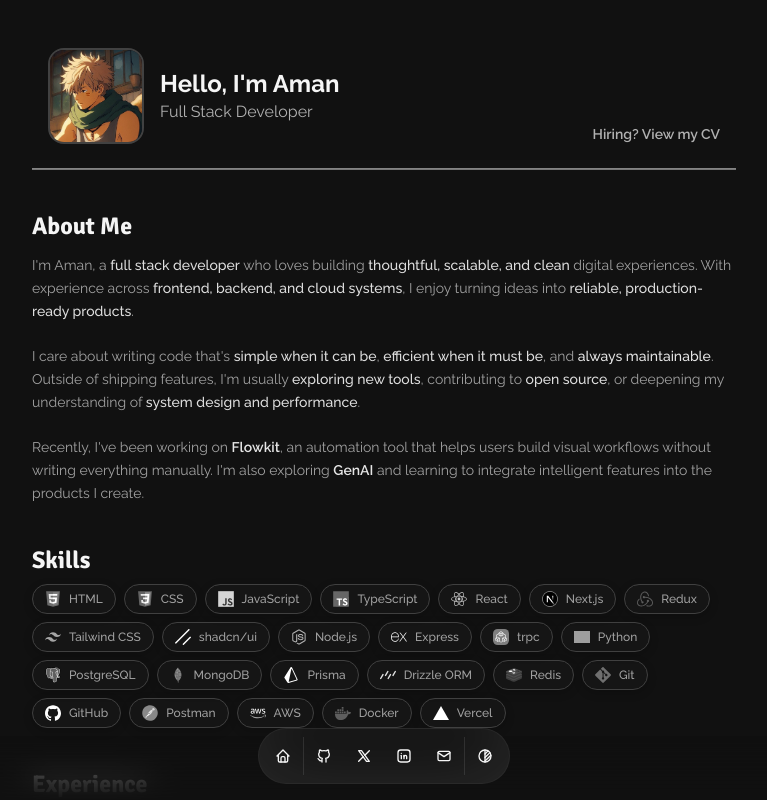
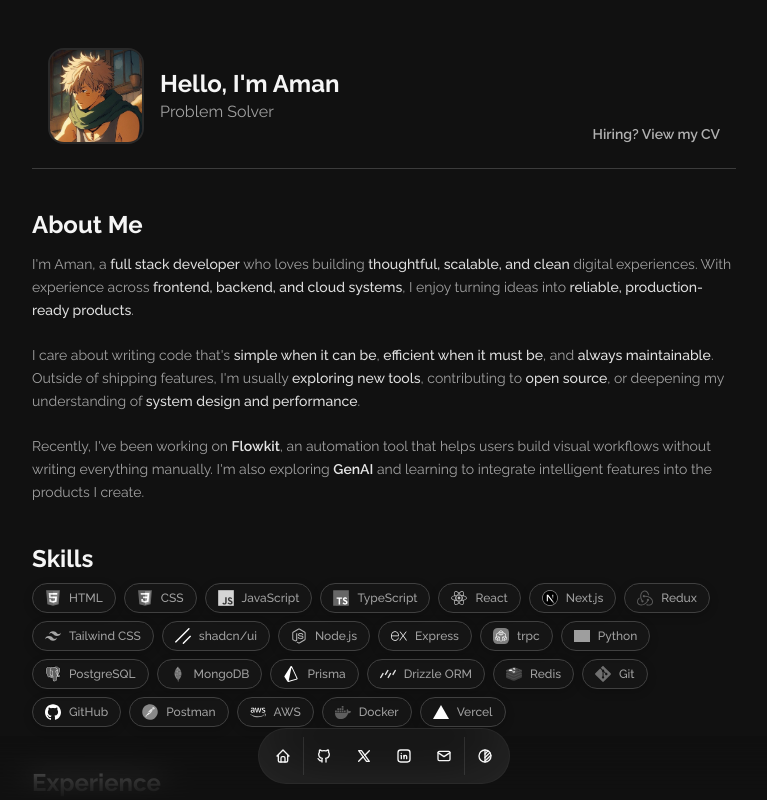
Before and after one commit to akgbytes/new-portfolio, a Next.js app: page / in a window 1280 px wide. Shown: the top 800 px of the page, without its empty margins (256-1023 px from the left). Built offline with nearby package versions, Linux system fonts and the light colour scheme; grey boxes are pictures that could not be loaded.

Commit message:
fix: auto rotating text animation in intro section

```diff
--- a/src/app/globals.css
+++ b/src/app/globals.css
@@ -61,8 +61,8 @@ body {
 
 :root {
   --radius: 0.625rem;
-  --background: oklch(96% 0.007 250);
-  --foreground: oklch(22% 0.01 250);
+  --background: oklch(1 0 0);
+  --foreground: oklch(0.145 0 0);
   --card: oklch(1 0 0);
   --card-foreground: oklch(0.145 0 0);
   --popover: oklch(1 0 0);
--- a/src/components/animated-line.tsx
+++ b/src/components/animated-line.tsx
@@ -10,7 +10,7 @@ const AnimatedLine = () => {
       transition={{ duration: 0.3, delay: 0.4 }}
     >
       <motion.hr
-        className="h-0.5 bg-muted-foreground/70"
+        className="h-px bg-muted"
         initial={{ scaleX: 0 }}
         animate={{ scaleX: 1 }}
         transition={{ duration: 1.8, ease: "easeOut" }}
--- a/src/components/sections/about-me.tsx
+++ b/src/components/sections/about-me.tsx
@@ -10,7 +10,7 @@ function AboutMe() {
       transition={{ duration: 0.4, delay: 0.6 }}
     >
       <motion.h1
-        className="text-xl sm:text-2xl font-bold font-signika text-foreground"
+        className="text-xl sm:text-2xl font-bold text-foreground"
         initial={{ opacity: 0, x: -20 }}
         animate={{ opacity: 1, x: 0 }}
         transition={{ duration: 0.3, delay: 0.7 }}
--- a/src/components/sections/experience.tsx
+++ b/src/components/sections/experience.tsx
@@ -23,7 +23,7 @@ export default function Experience() {
       transition={{ duration: 0.4, delay: 2.0 }}
     >
       <motion.h1
-        className="text-xl sm:text-2xl font-bold font-signika text-foreground mb-2"
+        className="text-xl sm:text-2xl font-bold text-foreground mb-2"
         initial={{ opacity: 0, x: -20 }}
         animate={{ opacity: 1, x: 0 }}
         transition={{ duration: 0.3, delay: 2.1 }}
--- a/src/components/sections/intro-section.tsx
+++ b/src/components/sections/intro-section.tsx
@@ -2,13 +2,11 @@
 
 import Image from "next/image";
 import Link from "next/link";
-import React, { useEffect, useRef, useState } from "react";
-import { motion, Variants } from "motion/react";
+import { useEffect, useState } from "react";
+import { motion } from "motion/react";
 
 export default function IntroSection() {
-  const [isHovered, setIsHovered] = useState(false);
   const [currentIndex, setCurrentIndex] = useState(0);
-  const intervalRef = useRef<number | null>(null);
 
   const texts = [
     "Full Stack Developer",
@@ -17,30 +15,14 @@ export default function IntroSection() {
     "Tech Enthusiast",
   ];
 
-  // carousel logic, only runs while hovered
+  // Auto-rotate subtitles every 2s
   useEffect(() => {
-    // Clear any existing interval
-    if (intervalRef.current) {
-      window.clearInterval(intervalRef.current);
-      intervalRef.current = null;
-    }
+    const interval = setInterval(() => {
+      setCurrentIndex((prev) => (prev + 1) % texts.length);
+    }, 2000);
 
-    if (isHovered) {
-      intervalRef.current = window.setInterval(() => {
-        setCurrentIndex((prev) => (prev + 1) % texts.length);
-      }, 1500);
-    } else {
-      // reset to first item when not hovered
-      setCurrentIndex(0);
-    }
-
-    return () => {
-      if (intervalRef.current) {
-        window.clearInterval(intervalRef.current);
-        intervalRef.current = null;
-      }
-    };
-  }, [isHovered]);
+    return () => clearInterval(interval);
+  }, []);
 
   return (
     <motion.div
@@ -48,13 +30,10 @@ export default function IntroSection() {
       initial={{ opacity: 0, y: 20 }}
       animate={{ opacity: 1, y: 0 }}
       transition={{ duration: 0.4 }}
-      onMouseEnter={() => setIsHovered(true)}
-      onMouseLeave={() => setIsHovered(false)}
-      onFocus={() => setIsHovered(true)}
-      onBlur={() => setIsHovered(false)}
     >
       <div className="flex flex-col sm:flex-row sm:justify-between sm:items-end gap-4">
         <div className="flex items-center gap-3 sm:gap-4">
+          {/* Profile photo*/}
           <motion.div
             initial={{ scale: 0.8, opacity: 0 }}
             animate={{ scale: 1, opacity: 1 }}
@@ -67,12 +46,13 @@ export default function IntroSection() {
                 src="/me.jpg"
                 alt="profile photo"
                 fill
-                className="rounded-2xl border-2 border-white/20 hover:border-white/40 transition-colors duration-300 object-cover"
+                className="rounded-2xl border-2 border-border hover:border-primary/40 transition-colors duration-300 object-cover"
                 priority
               />
             </div>
           </motion.div>
 
+          {/* Text Section */}
           <motion.div
             className="cursor-default pr-0 sm:pr-20"
             initial={{ opacity: 0, y: 10 }}
@@ -80,7 +60,7 @@ export default function IntroSection() {
             transition={{ duration: 0.4, delay: 0.15 }}
           >
             <motion.h1
-              className="text-xl sm:text-2xl font-bold"
+              className="text-xl sm:text-2xl font-bold text-foreground"
               initial={{ opacity: 0, y: 10 }}
               animate={{ opacity: 1, y: 0 }}
               transition={{ duration: 0.3, delay: 0.2 }}
@@ -88,14 +68,11 @@ export default function IntroSection() {
               Hello, I&apos;m Aman
             </motion.h1>
 
-            {/* animated subtitle */}
+            {/* Auto rotating subtitle */}
             <motion.p
-              className="text-foreground/70 text-sm sm:text-base relative h-6 overflow-hidden"
+              className="text-muted-foreground text-sm sm:text-base relative h-6 overflow-hidden"
               aria-live="polite"
               aria-atomic="true"
-              initial={{ opacity: 0, y: 10 }}
-              animate={{ opacity: 1, y: 0 }}
-              transition={{ duration: 0.3, delay: 0.25 }}
             >
               <motion.span
                 key={currentIndex}
@@ -111,26 +88,24 @@ export default function IntroSection() {
           </motion.div>
         </div>
 
+        {/* Resume Link */}
         <motion.div
           initial={{ opacity: 0, x: 20 }}
           animate={{ opacity: 1, x: 0 }}
           transition={{ duration: 0.4, delay: 0.3 }}
-          whileHover={{ scale: 1.02 }}
-          whileTap={{ scale: 0.98 }}
-          className="group"
+          whileHover={{ x: 2 }}
+          className="sm:flex hidden"
         >
           <Link
             href="https://drive.google.com/file/d/1Bd8AEiYk9OyTV6Oe0UqGDjuLKLjZcqcK/view?usp=sharing"
             target="_blank"
             rel="noopener noreferrer"
+            className="group relative inline-flex items-center gap-1.5 text-sm sm:text-md font-semibold text-foreground/70 hover:text-foreground transition-colors"
           >
-            <div
-              className="text-sm sm:text-md text-foreground/70 font-semibold sm:flex hidden relative"
-              aria-hidden={false}
-            >
-              <span>Hiring? View my CV</span>
-              <div className="absolute bottom-0 left-0 right-0 h-0.5 bg-neutral-400 dark:bg-neutral-100 transform scale-x-0 group-hover:scale-x-100 transition-transform duration-700 ease-out origin-center" />
-            </div>
+            <span>Hiring? View my CV</span>
+
+            {/* Underline effect */}
+            <span className="absolute bottom-0 left-1/2 h-0.5 w-0 bg-primary/60 dark:bg-neutral-100 group-hover:w-full transition-all duration-600 ease-out -translate-x-1/2" />
           </Link>
         </motion.div>
       </div>
--- a/src/components/sections/project.tsx
+++ b/src/components/sections/project.tsx
@@ -13,7 +13,7 @@ export default function Project() {
         transition={{ duration: 0.4, delay: 2.0 }}
       >
         <motion.h1
-          className="text-xl sm:text-2xl font-bold font-signika text-foreground mb-2"
+          className="text-xl sm:text-2xl font-bold text-foreground mb-2"
           initial={{ opacity: 0, x: -20 }}
           animate={{ opacity: 1, x: 0 }}
           transition={{ duration: 0.3, delay: 2.1 }}
--- a/src/components/sections/skills.tsx
+++ b/src/components/sections/skills.tsx
@@ -13,7 +13,7 @@ export default function Skills() {
       transition={{ duration: 0.4, delay: 1.1 }}
     >
       <motion.h1
-        className="text-xl sm:text-2xl font-bold font-signika text-foreground"
+        className="text-xl sm:text-2xl font-bold text-foreground"
         initial={{ opacity: 0, x: -20 }}
         animate={{ opacity: 1, x: 0 }}
         transition={{ duration: 0.3, delay: 1.2 }}
```
